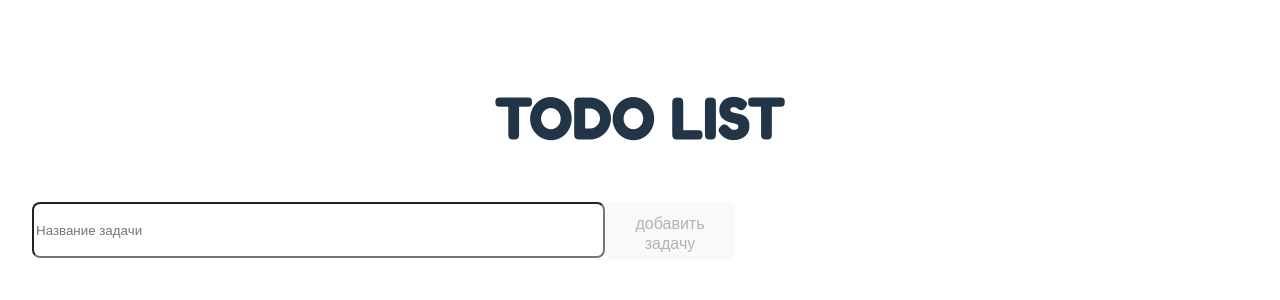
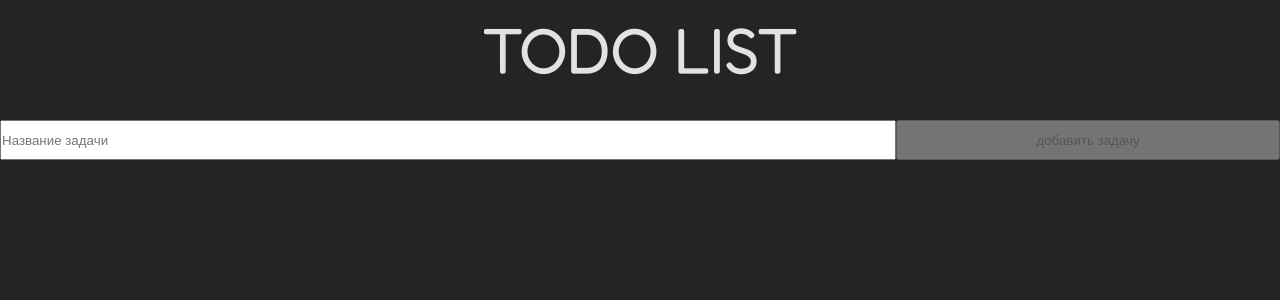
Before and after one commit to ArkadiyJS/immortal-todo, a React (Vite) app in the folder immortal-todo/: page / in a window 1280 px wide. Shown: the top 300 px of the page. Built offline with nearby package versions, Linux system fonts and the light colour scheme.

Commit message:
overload brain

```diff
--- a/immortal-todo/src/App.css
+++ b/immortal-todo/src/App.css
@@ -1,24 +1,26 @@
-#root {
-  max-width: 1280px;
+.App {
   margin: 0 auto;
-  padding: 2rem;
-  text-align: center;
 }
+@media (max-width: 600px) {
+  .header h1 {
+    font-size: 15px;
+  }
+  /* CSS для телефонов, в том числе больших моделей */
+}
+.header {
+  display: grid;
+  align-items: center;
+  font-size: 64px;
 
+  justify-content: center;
+  width: 100%;
+  height: 100px;
+}
 .formTodo {
   display: grid;
-  max-width: 700px;
-  grid-template-columns: 1fr 20%;
-  border-radius: 8px;
-
-  input {
-    border-radius: 8px;
-    height: 50px;
-    width: 565px;
-  }
-  button {
-    border-radius: 8px;
-    height: 58px;
-    width: 130px;
-  }
+  grid-template-columns: 70% 30%;
+  grid-template-rows: 1fr;
+  margin-top: 20px;
+  height: 40px;
+  width: 100%;
 }
--- a/immortal-todo/src/App.jsx
+++ b/immortal-todo/src/App.jsx
@@ -17,7 +17,7 @@ function App() {
 
   return (
     <div className="App">
-      <h1 className="header">TODO LIST</h1>
+      <div className="header">TODO LIST</div>
       <div className="content">
         <FormTodo dataTask={dataTask} setDataTask={setDataTask} />
         {dataTask.map((d) => (
--- a/immortal-todo/src/components/tasks/tasks.module.css
+++ b/immortal-todo/src/components/tasks/tasks.module.css
@@ -2,11 +2,12 @@
   display: grid;
 
   grid-template-areas: "check name data del";
-  grid-template-columns: 22px 1fr 20% 20%;
+  grid-template-columns: 20px 1fr 20% 142px;
   background-color: rgb(220, 96, 8);
   margin-top: 18px;
   color: black;
   width: 100%;
+  max-width: 700px;
   border-radius: 8px;
 }
 .taskCheckbox {
@@ -27,9 +28,10 @@
 }
 .nameTask {
   display: grid;
-  justify-content: start;
-  align-items: start;
+  align-items: center;
   padding-left: 5px;
+  text-align: start;
+
   font-size: 22px;
   grid-area: name;
 }
--- a/immortal-todo/src/index.css
+++ b/immortal-todo/src/index.css
@@ -6,53 +6,14 @@
   color-scheme: light dark;
   color: rgba(255, 255, 255, 0.87);
   background-color: #242424;
-
-  text-rendering: optimizeLegibility;
-  -webkit-font-smoothing: antialiased;
-  -moz-osx-font-smoothing: grayscale;
 }
 
-body {
+* {
   margin: 0;
-
-  place-items: center;
-  min-width: 320px;
-  min-height: 100vh;
+  padding: 0;
+  box-sizing: border-box;
 }
-
-h1 {
-  font-size: 60px;
-  text-align: center;
+html {
+  width: 100%;
+  height: 100%;
 }
-
-button {
-  border-radius: 8px;
-  border: 1px solid transparent;
-  padding: 0.6em 1.2em;
-  font-size: 1em;
-  font-weight: 500;
-  font-family: inherit;
-  background-color: #1a1a1a;
-  cursor: pointer;
-  transition: border-color 0.25s;
-}
-button:hover {
-  border-color: #646cff;
-}
-button:focus,
-button:focus-visible {
-  outline: 4px auto -webkit-focus-ring-color;
-}
-
-@media (prefers-color-scheme: light) {
-  :root {
-    color: #213547;
-    background-color: #ffffff;
-  }
-  a:hover {
-    color: #747bff;
-  }
-  button {
-    background-color: #f9f9f9;
-  }
-}
```
